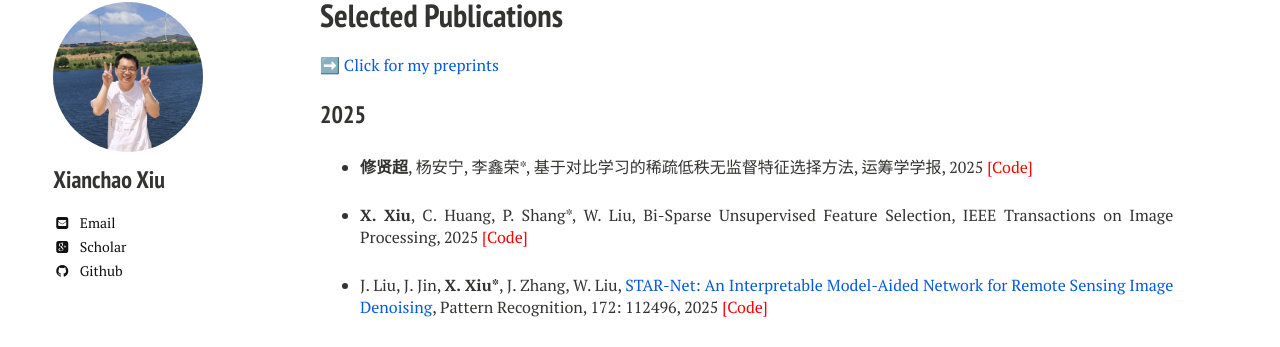
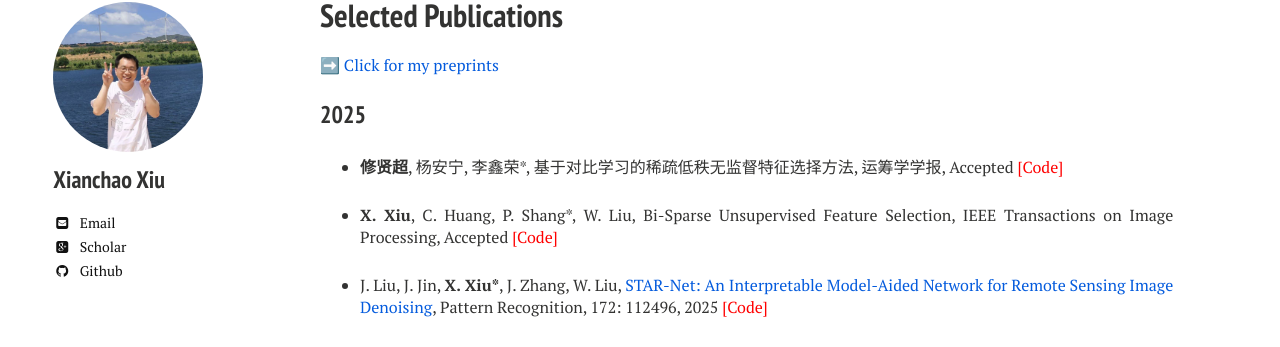
Before and after one commit to xianchaoxiu/xianchaoxiu.github.io, a Jekyll site: the page built from publications/index.md, in a window 1280 px wide. Shown: the part 70-417 px from the top of the page. Built offline with Jekyll 4.4.1, drawn with Linux system fonts in a browser that asks for light colours; nearby versions of some CDN libraries.

Commit message:
Update index.md

```diff
--- a/publications/index.md
+++ b/publications/index.md
@@ -13,9 +13,9 @@ share: false
 
 ### 2025
 
-* <b>修贤超</b>, 杨安宁, 李鑫荣*, 基于对比学习的稀疏低秩无监督特征选择方法, 运筹学学报, 2025 <a href="https://github.com/xianchaoxiu/DSCOFS-CL" class="textlink" target="_blank" style="color: red;">[Code]</a>
+* <b>修贤超</b>, 杨安宁, 李鑫荣*, 基于对比学习的稀疏低秩无监督特征选择方法, 运筹学学报, Accepted <a href="https://github.com/xianchaoxiu/DSCOFS-CL" class="textlink" target="_blank" style="color: red;">[Code]</a>
 
-* <b>X. Xiu</b>, C. Huang, P. Shang*, W. Liu, Bi-Sparse Unsupervised Feature Selection, IEEE Transactions on Image Processing, 2025 <a href="https://github.com/xianchaoxiu/BSUFS" class="textlink" target="_blank" style="color: red;">[Code]</a>
+* <b>X. Xiu</b>, C. Huang, P. Shang*, W. Liu, Bi-Sparse Unsupervised Feature Selection, IEEE Transactions on Image Processing, Accepted <a href="https://github.com/xianchaoxiu/BSUFS" class="textlink" target="_blank" style="color: red;">[Code]</a>
 
 * J. Liu, J. Jin, <b>X. Xiu*</b>, J. Zhang, W. Liu, <a href="https://doi.org/10.1016/j.patcog.2025.112496" class="textlink" target="_blank">STAR-Net: An Interpretable Model-Aided Network for Remote Sensing Image Denoising</a>, Pattern Recognition, 172: 112496, 2025 <a href="https://github.com/xianchaoxiu/STAR-Net" class="textlink" target="_blank" style="color: red;">[Code]</a>
 
```
